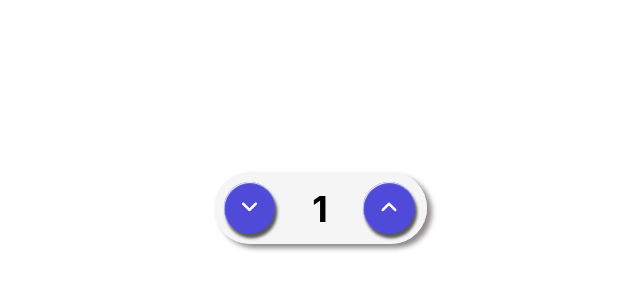
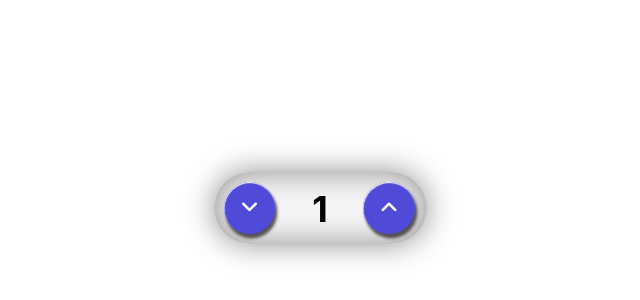
Before and after one commit to Santhanakrishnan05/button-design, a plain HTML site: page index.html in a window 1280 px wide. Shown: the part 192-492 px from the top of the page, without its empty margins (320-960 px from the left). Drawn offline with Linux system fonts and the light colour scheme.

Commit message:
Update style.css

```diff
--- a/style.css
+++ b/style.css
@@ -5,7 +5,8 @@
     background: rgba(241, 241, 241, 0.69);
     place-self: center;
     position: relative;
-    box-shadow: 5px 4px 5px rgb(146, 141, 141);
+    box-shadow:inset 0px 0px 30px rgba(146, 141, 141),0px 0px 30px rgba(146, 141, 141);
+
 }
 
 body{
```
